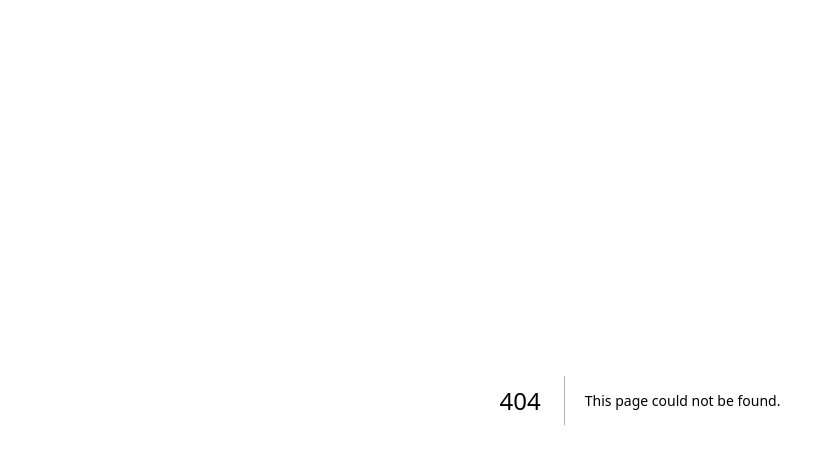
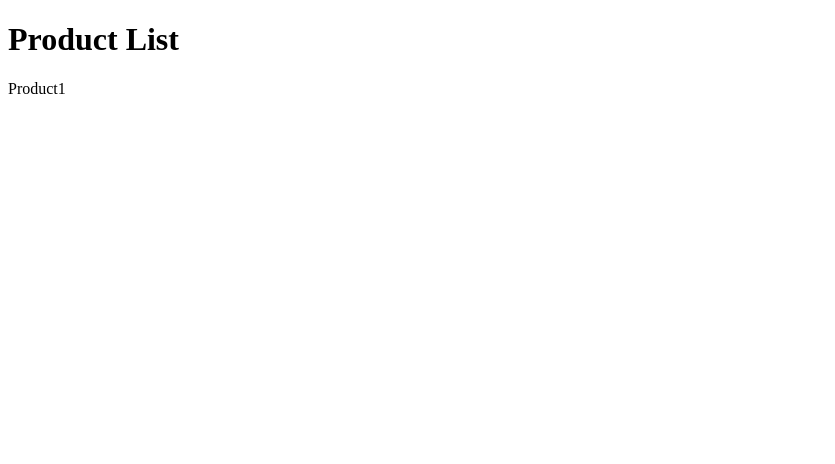
Before and after one commit to Pradyuman554/Next-Projects, a Next.js app in the folder project1/: page /products in a window 1280 px wide. Before the commit this address had no page. Shown: the top 464 px of the page, without its empty margins (0-835 px from the left). Built offline with nearby package versions, Linux system fonts and the light colour scheme.

Commit message:
Dynamic Routing

```diff
--- /dev/null
+++ b/project1/src/app/products/page.tsx
@@ -0,0 +1,8 @@
+export default function Products(){
+    return (
+    <>
+        <h1>Product List</h1>
+        <p>Product1</p>
+    </>
+    );
+}
```
Also changed, not shown: project1/src/app/products/productId/page.tsx (added).
